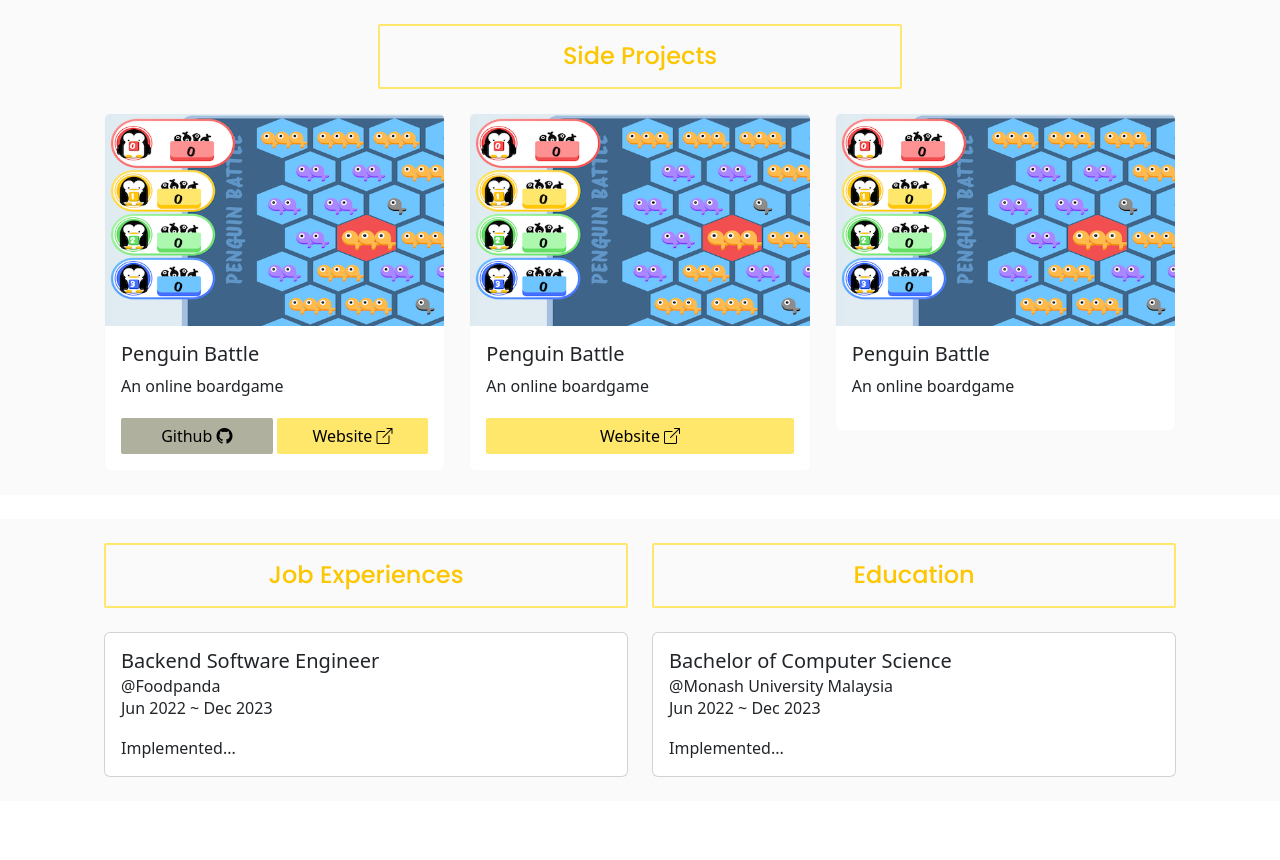
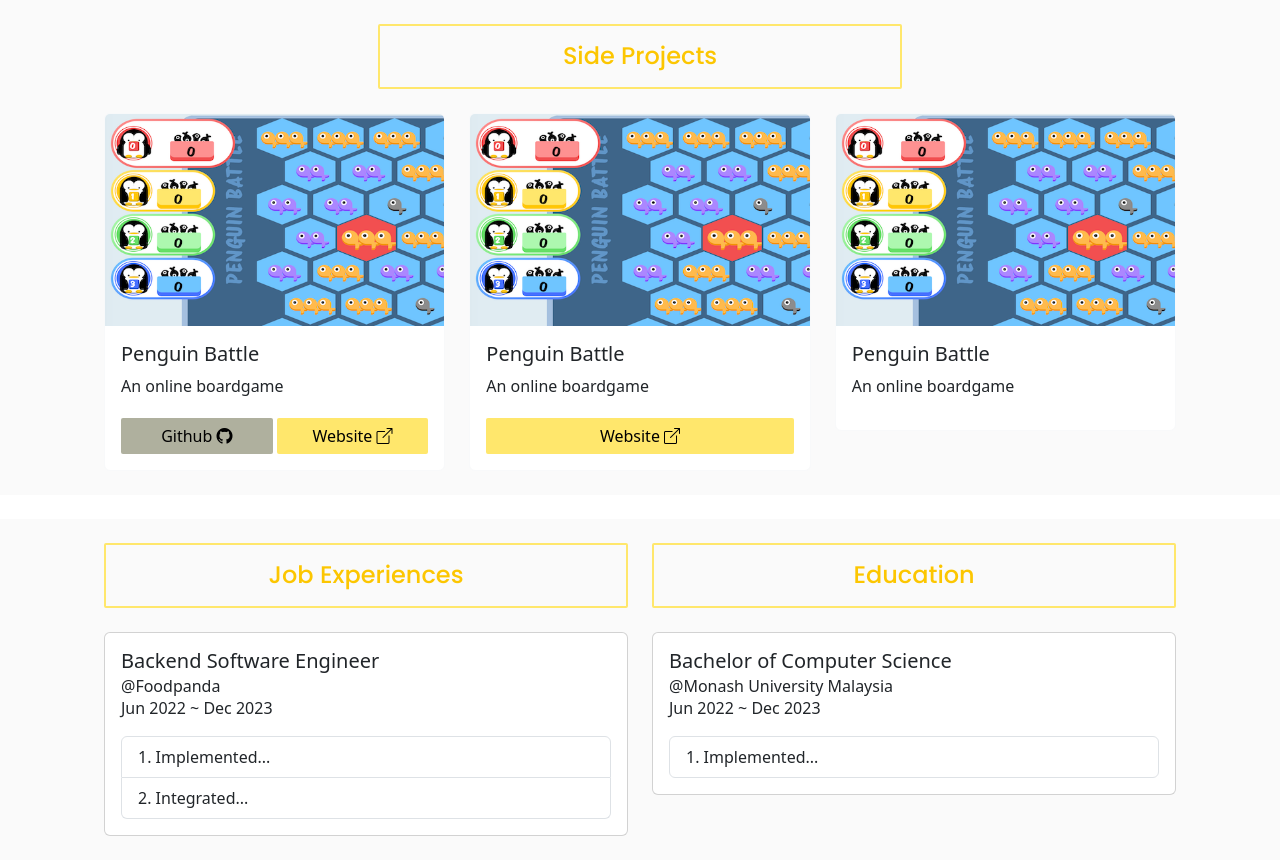
Before and after one commit to yuhueilee/wendyfolio, a React (Create React App) app: page / in a window 1280 px wide. Before the commit the page ends 801 px from the top, so only its background shows below. Built offline with nearby package versions, Linux system fonts and the light colour scheme.

Commit message:
Change the descriptions to be list type, use listgroup item to display

```diff
--- a/src/components/experience/index.tsx
+++ b/src/components/experience/index.tsx
@@ -11,7 +11,7 @@
             title: "Backend Software Engineer",
             subTitle: "@Foodpanda",
             duration: "Jun 2022 ~ Dec 2023",
-            description: "Implemented...",
+            descriptions: ["Implemented...", "Integrated..."],
         },
     ];
     const eduLists: Array<ListContent> = [
@@ -19,7 +19,7 @@
             title: "Bachelor of Computer Science",
             subTitle: "@Monash University Malaysia",
             duration: "Jun 2022 ~ Dec 2023",
-            description: "Implemented...",
+            descriptions: ["Implemented..."],
         },
     ];
 
--- a/src/components/list/index.tsx
+++ b/src/components/list/index.tsx
@@ -1,6 +1,6 @@
 import './index.scss';
 
-import { Card, Col } from 'react-bootstrap';
+import { Card, Col, ListGroup } from 'react-bootstrap';
 
 import { ListContent } from '../../types';
 
@@ -18,7 +18,15 @@
                     <Card.Title>{list.title}</Card.Title>
                     <Card.Subtitle>{list.subTitle}</Card.Subtitle>
                     <Card.Text>{list.duration}</Card.Text>
-                    <Card.Text>{list.description}</Card.Text>
+                    <ListGroup as="ol" numbered>
+                        {list.descriptions.map((paragraph, index) => {
+                            return (
+                                <ListGroup.Item as="li" key={index}>
+                                    {paragraph}
+                                </ListGroup.Item>
+                            );
+                        })}
+                    </ListGroup>
                 </Card.Body>
             </Card>
         );
--- a/src/types/index.ts
+++ b/src/types/index.ts
@@ -9,5 +9,5 @@
     title: string;
     subTitle: string;
     duration: string;
-    description: string;
+    descriptions: Array<string>;
 }
```
